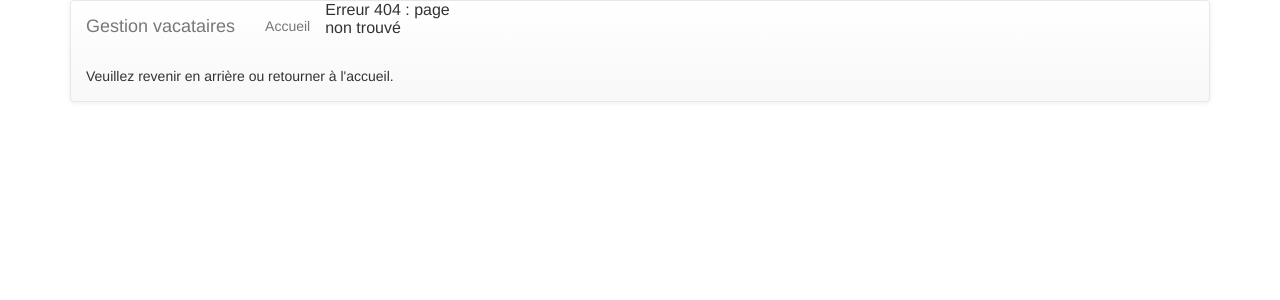
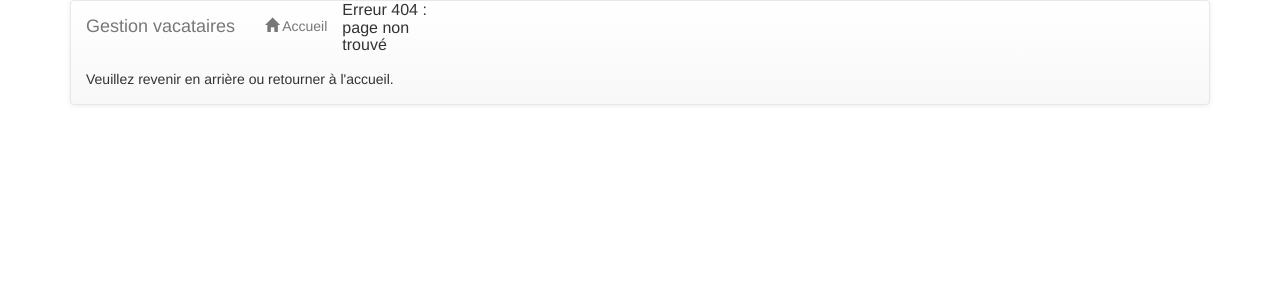
Before and after one commit to DanielLeThug/Projet-Architecture, a PHP site: page /Projet-Architecture/?url=1 in a window 1280 px wide. Shown: the top 300 px of the page. Run offline with PHP 8.4, Linux system fonts and the light colour scheme; some libraries are stand-ins or nearby versions.

Commit message:
Jolie petite maison

```diff
--- a/Views/Bandeau_V.php
+++ b/Views/Bandeau_V.php
@@ -3,4 +3,4 @@
 			  <div class="container-fluid">
 				<a class="navbar-brand" href="index.php">Gestion vacataires</a>
 				<ul class="nav navbar-nav">
-				  <li><a href="index.php">Accueil</a></li>
+				  <li><a href="index.php"><span class='glyphicon glyphicon-home'></span> Accueil</a></li>
```
